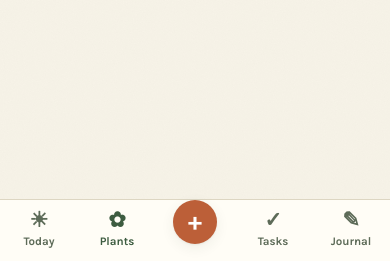
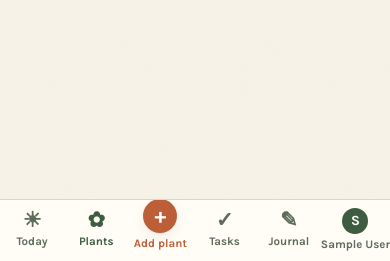
Before and after one commit to mekstromjr/yardwise, a Django app: page /plants/ in a window 390 px wide. Shown: the part 583-844 px from the top of the page. Run offline with Django 5.2, Linux system fonts and the light colour scheme; the visitor is signed in with stand-in values (Sample User, id 1); data that the repository does not hold is empty.

Commit message:
feat: captioned Add plant nav entry and account section
Nav '+' becomes a labeled 'Add plant' entry (sidebar row on desktop,
captioned raised button on phone). New user identity entry pinned
bottom-left of the sidebar (far right on phone) opening /me/ with
sign-out and a settings landing. Sign-out hands off to the Authentik
outpost sign_out when behind forward-auth, since clearing only the
Django session would re-authenticate instantly from the proxy header.

Co-Authored-By: Claude Fable 5 <noreply@anthropic.com>

```diff
--- a/config/urls.py
+++ b/config/urls.py
@@ -1,5 +1,6 @@
 from django.conf import settings
 from django.contrib import admin
+from django.contrib.auth.views import LogoutView
 from django.http import HttpResponse
 from django.urls import include, path
 
@@ -16,6 +17,7 @@ def readyz(_request):
 
 urlpatterns = [
     path("", include("garden.urls")),
+    path("logout/", LogoutView.as_view(), name="logout"),
     path("admin/", admin.site.urls),
     path("healthz", healthz, name="healthz"),
     path("readyz", readyz, name="readyz"),
--- a/garden/urls.py
+++ b/garden/urls.py
@@ -4,6 +4,7 @@ from . import views
 
 urlpatterns = [
     path("", views.today, name="today"),
+    path("me/", views.me, name="me"),
     path("plants/", views.plant_list, name="plant-list"),
     path("plants/add/", views.plant_form, name="plant-add"),
     path("plants/<int:pk>/", views.plant_detail, name="plant-detail"),
--- a/garden/views.py
+++ b/garden/views.py
@@ -351,3 +351,8 @@ def journal_add(request):
             entry.photos.add(photo)
         return redirect("journal-list")
     return render(request, "garden/journal/form.html", {"nav": "journal", "form": form})
+
+
+@login_required
+def me(request):
+    return render(request, "garden/me.html", {"nav": "me"})
--- a/static/css/yardwise.css
+++ b/static/css/yardwise.css
@@ -242,15 +242,34 @@ nav.primary a {
 }
 nav.primary a .glyph { font-size: 21px; line-height: 1; }
 nav.primary a.active { color: var(--fir); }
+nav.primary a.add-btn { color: var(--terracotta); }
 nav.primary a.add-btn .glyph {
   background: var(--terracotta);
   color: #fff;
-  width: 44px; height: 44px;
+  width: 34px; height: 34px;
   border-radius: 50%;
   display: flex; align-items: center; justify-content: center;
-  font-size: 26px;
-  margin-top: -18px;
+  font-size: 22px;
+  margin-top: -10px;
   box-shadow: var(--shadow);
+}
+/* On phones, "Add plant" won't fit under the button - shorten via ellipsis */
+nav.primary a.add-btn { white-space: nowrap; overflow: hidden; }
+
+/* user identity entry */
+nav.primary a.user-entry .glyph.avatar {
+  background: var(--fir);
+  color: #fff;
+  width: 26px; height: 26px;
+  border-radius: 50%;
+  display: flex; align-items: center; justify-content: center;
+  font: 700 14px var(--body);
+}
+nav.primary a.user-entry .user-name {
+  max-width: 100%;
+  overflow: hidden;
+  text-overflow: ellipsis;
+  white-space: nowrap;
 }
 
 @media (min-width: 900px) {
@@ -272,7 +291,13 @@ nav.primary a.add-btn .glyph {
     padding: 12px 22px;
     font-size: 15px;
   }
-  nav.primary a.add-btn .glyph { margin-top: 0; width: 34px; height: 34px; font-size: 20px; }
+  nav.primary a.add-btn .glyph { margin-top: 0; width: 30px; height: 30px; font-size: 20px; }
+  /* pin the user identity to the bottom-left of the sidebar */
+  nav.primary a.user-entry {
+    margin-top: auto;
+    border-top: 1px solid var(--line);
+    padding-top: 14px;
+  }
 }
 
 /* --- gentle load-in -------------------------------------------------------- */
--- a/templates/base.html
+++ b/templates/base.html
@@ -21,12 +21,17 @@
     <span class="glyph">☀</span>Today</a>
   <a href="{% url 'plant-list' %}" class="{% if nav == 'plants' %}active{% endif %}">
     <span class="glyph">✿</span>Plants</a>
-  <a href="{% url 'plant-add' %}" class="add-btn" aria-label="Add">
-    <span class="glyph">+</span></a>
+  <a href="{% url 'plant-add' %}" class="add-btn">
+    <span class="glyph">+</span>Add plant</a>
   <a href="{% url 'task-list' %}" class="{% if nav == 'tasks' %}active{% endif %}">
     <span class="glyph">✓</span>Tasks</a>
   <a href="{% url 'journal-list' %}" class="{% if nav == 'journal' %}active{% endif %}">
     <span class="glyph">✎</span>Journal</a>
+  {% if user.is_authenticated %}
+  <a href="{% url 'me' %}" class="user-entry {% if nav == 'me' %}active{% endif %}">
+    <span class="glyph avatar">{{ user.username|slice:":1"|upper }}</span>
+    <span class="user-name">{{ user.get_full_name|default:user.username }}</span></a>
+  {% endif %}
 </nav>
 </body>
 </html>
```
Also changed, not shown: config/settings.py (+6 -1 lines), garden/tests/test_views.py (+25 -0 lines), templates/garden/me.html (added, +28 -0 lines).
